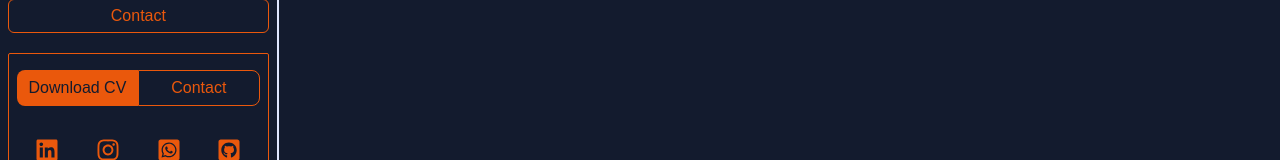
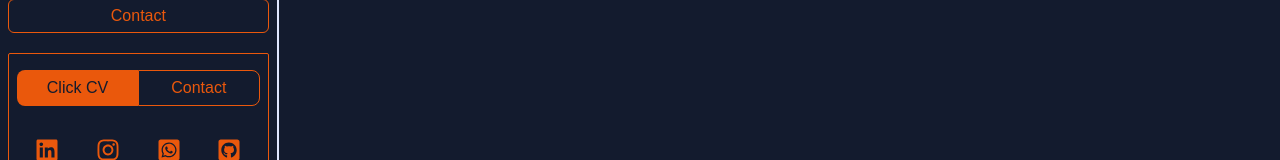
Before and after one commit to ahmedjilani123/Professional_Life, a React (Vite) app in the folder Portfolio/: page / in a window 1280 px wide. Shown: the part 463-623 px from the top of the page. Built offline with nearby package versions, Linux system fonts and the light colour scheme.

Commit message:
change btn name

```diff
--- a/Portfolio/src/component/Navbar/FooterSideBar.jsx
+++ b/Portfolio/src/component/Navbar/FooterSideBar.jsx
@@ -6,7 +6,7 @@ const FooterSideBar = () => {
     <>
       <div className='h-full border border-orange-600 overflow-y-hidden mt-5 rounded-sm p-2'>
         <div className='flex justify-between mt-2  w-full rounded-lg'>
-            <button className='bg-orange-600 text-custom-dark-blue w-full rounded-l-lg h-9 active:bg-slate-100'>Download CV</button>
+            <button className='bg-orange-600 text-custom-dark-blue w-full rounded-l-lg h-9 active:bg-slate-100'>Click CV</button>
             <button className='bg-custom-dark-blue text-orange-600 w-full rounded-r-lg h-9 border border-orange-600 active:bg-orange-500'>Contact</button>
         </div>
         <div>
```
